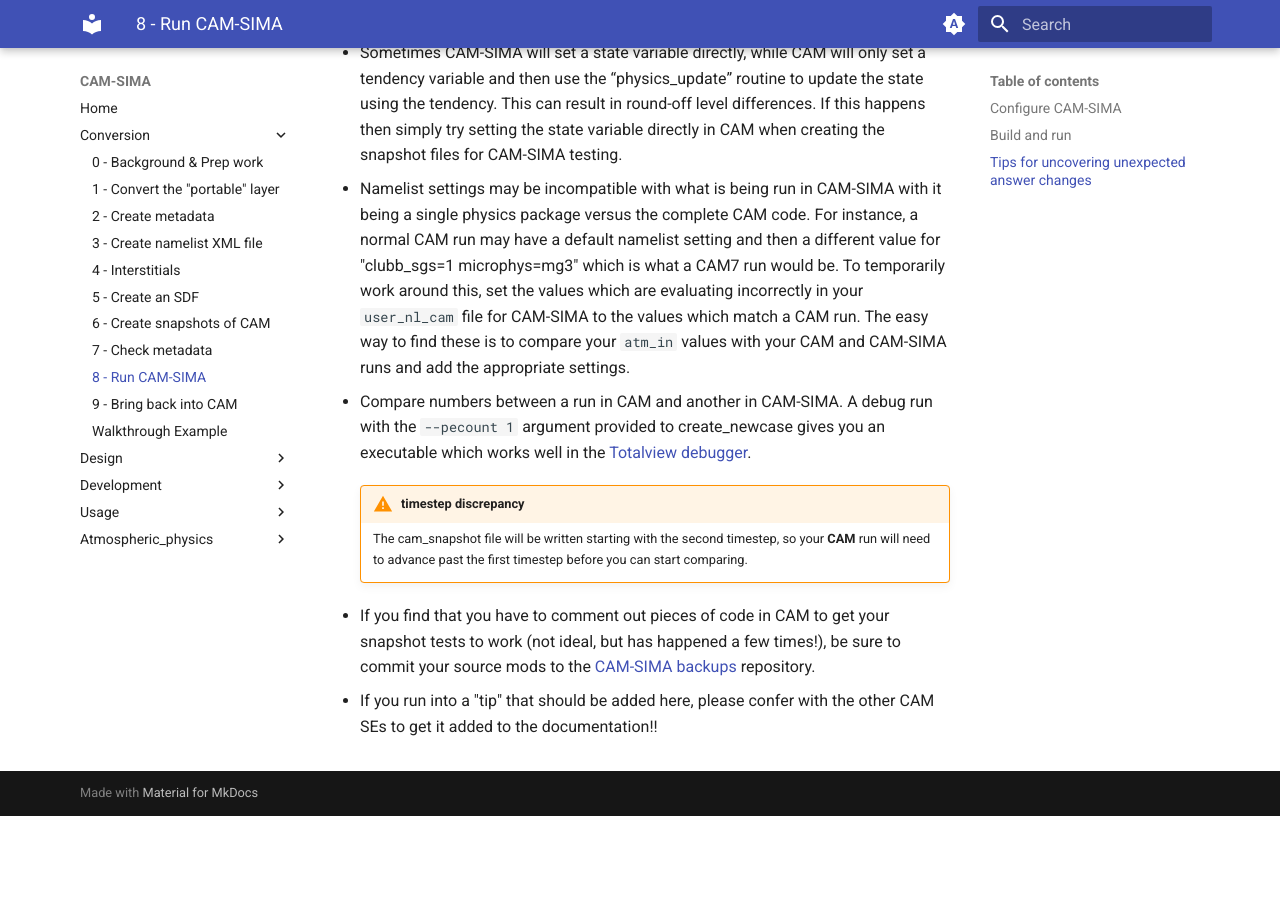
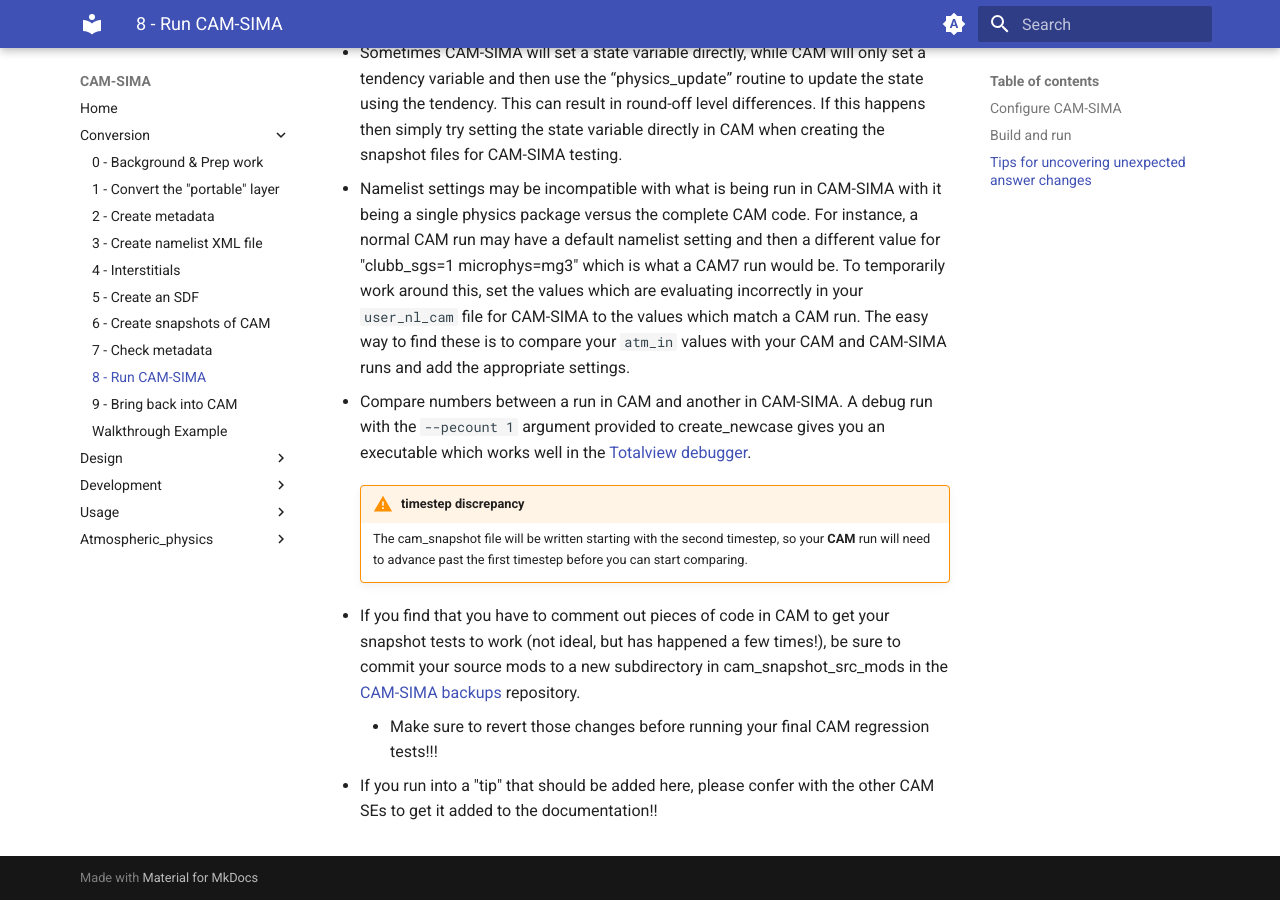
Before and after one commit to kuanchihwang/CAM-SIMA-Docs, an MkDocs documentation site: the page built from docs/conversion/run-cam-sima.md, in a window 1280 px wide and 900 px high, scrolled down 3149 px. Built offline with MkDocs 1.6.1 and Material for MkDocs 9.7.7, drawn with Linux system fonts in a browser that asks for light colours; before the commit the page ends 3965 px from its top, so only the background shows below that.

Commit message:
update cam-sima-docs doc

```diff
--- a/docs/conversion/run-cam-sima.md
+++ b/docs/conversion/run-cam-sima.md
@@ -71,7 +71,8 @@
     !!! Warning "timestep discrepancy"
         The cam_snapshot file will be written starting with the second timestep, so your **CAM** run will need to advance past the first timestep before you can start comparing.
 
-- If you find that you have to comment out pieces of code in CAM to get your snapshot tests to work (not ideal, but has happened a few times!), be sure to commit your source mods to the [CAM-SIMA backups](https://github.com/NCAR/CAM-SIMA_backups) repository.
+- If you find that you have to comment out pieces of code in CAM to get your snapshot tests to work (not ideal, but has happened a few times!), be sure to commit your source mods to a new subdirectory in cam_snapshot_src_mods in the [CAM-SIMA backups](https://github.com/NCAR/CAM-SIMA_backups) repository.
+    - Make sure to revert those changes before running your final CAM regression tests!!!
 
 
 - If you run into a "tip" that should be added here, please confer with the other CAM SEs to get it added to the documentation!!
```
